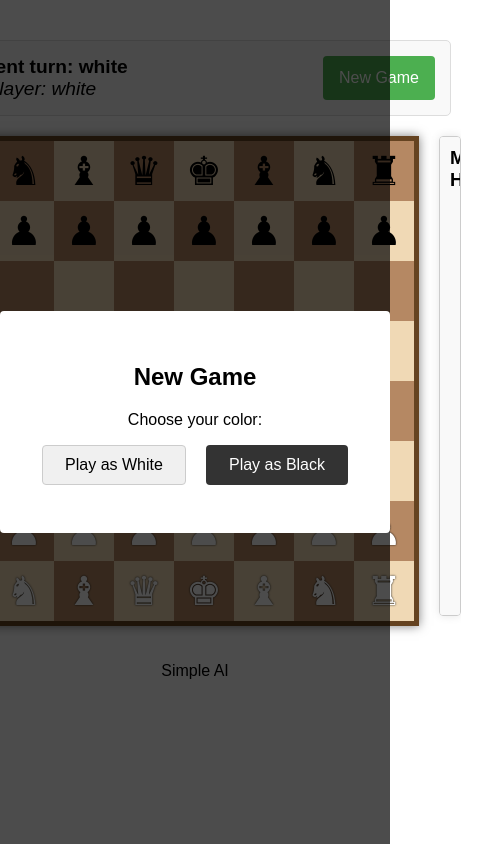
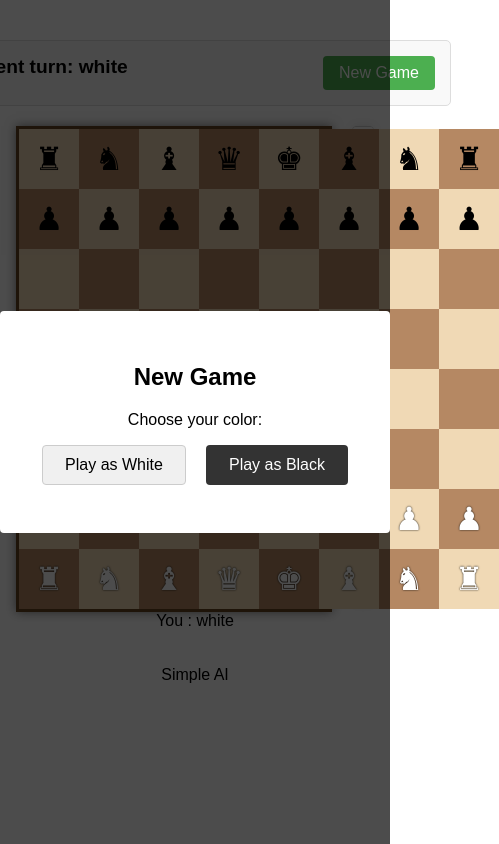
Before and after one commit to notsocertain/chess-llm, a React (Create React App) app: page / in a window 390 px wide. Shown: the whole page, 499 px wide, since content can reach past the window. Built offline with nearby package versions, Linux system fonts and the light colour scheme.

Commit message:
Add files via upload

```diff
--- a/src/components/Game.js
+++ b/src/components/Game.js
@@ -54,9 +54,7 @@ const Game = () => {
       <div className="game-info">
         <div className="player-turn">
           Current turn: <span className={currentPlayer}>{currentPlayer}</span>
-          <div className="player-info">
-  <span className={playerColor} style={{ fontStyle: 'italic', fontWeight: 'normal' }}>Player: {playerColor}</span>
-</div>
+
         </div>
 
         <button className="restart-game-button" onClick={restartGame}>
@@ -83,6 +81,10 @@ const Game = () => {
         onRestart={restartGame}
         onSelectColor={handleColorSelect}
       />
+
+<div className="player-info">
+  <span className={playerColor} >You : {playerColor}</span>
+</div>
     </div>
   );
 };
--- a/src/styles/ChessBoard.css
+++ b/src/styles/ChessBoard.css
@@ -1,15 +1,71 @@
 .chess-board {
   display: grid;
-  grid-template-columns: repeat(8, 60px);
-  grid-template-rows: repeat(8, 60px);
-  width: 480px;
-  height: 480px;
+  grid-template-columns: repeat(8, 1fr);
+  grid-template-rows: repeat(8, 1fr);
+  width: 100%;
+  max-width: 480px;
+  height: auto;
+  aspect-ratio: 1 / 1;
   border: 5px solid #654321;
   box-shadow: 0 0 10px rgba(0, 0, 0, 0.5);
-  position: left;
+  margin: 0 auto;
 }
 
 /* Add any additional styles for the chess board here */
+
+.chess-square {
+  display: flex;
+  justify-content: center;
+  align-items: center;
+  cursor: pointer;
+  position: relative;
+}
+
+.chess-square.light {
+  background-color: #f0d9b5;
+}
+
+.chess-square.dark {
+  background-color: #b58863;
+}
+
+.chess-square.selected {
+  background-color: rgba(106, 190, 249, 0.5) !important;
+}
+
+.chess-square.valid-move::before {
+  content: "";
+  width: 20px;
+  height: 20px;
+  border-radius: 50%;
+  background-color: rgba(106, 190, 249, 0.5);
+  position: absolute;
+}
+
+.piece {
+  width: 80%;
+  height: 80%;
+  display: flex;
+  justify-content: center;
+  align-items: center;
+  font-size: 40px;
+  z-index: 2;
+  user-select: none;
+}
+
+.piece-icon {
+  font-size: 2.5rem;
+  cursor: grab;
+}
+
+.piece-icon.white {
+  color: #fff;
+  text-shadow: 0 0 2px #000;
+}
+
+.piece-icon.black {
+  color: #000;
+}
 
 .promotion-dialog {
   position: fixed;
@@ -57,3 +113,19 @@
   font-weight: bold;
   z-index: 100;
 }
+
+/* Responsive styles */
+@media (max-width: 600px) {
+  .chess-board {
+    max-width: 100%;
+    border-width: 3px;
+  }
+
+  .piece {
+    font-size: 30px;
+  }
+
+  .piece-icon {
+    font-size: 2rem;
+  }
+}
--- a/src/styles/Game.css
+++ b/src/styles/Game.css
@@ -52,3 +52,9 @@
   margin: 0 auto;
   flex-wrap: nowrap; /* Prevent wrapping */
 }
+/*
+.player-info {
+  margin-top: 20px;
+  font-size: 1.2em;
+  font-weight: bold;
+} */
```
